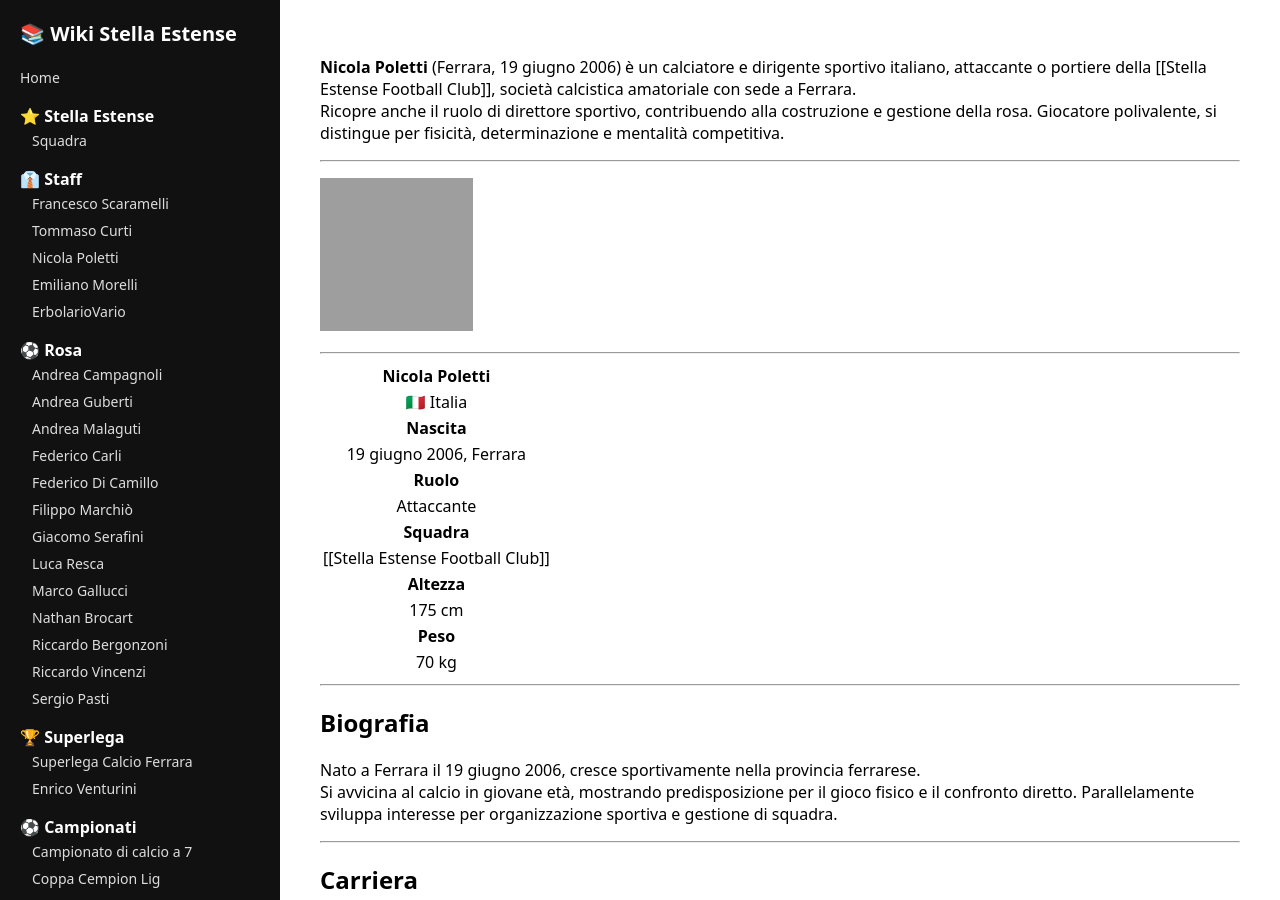
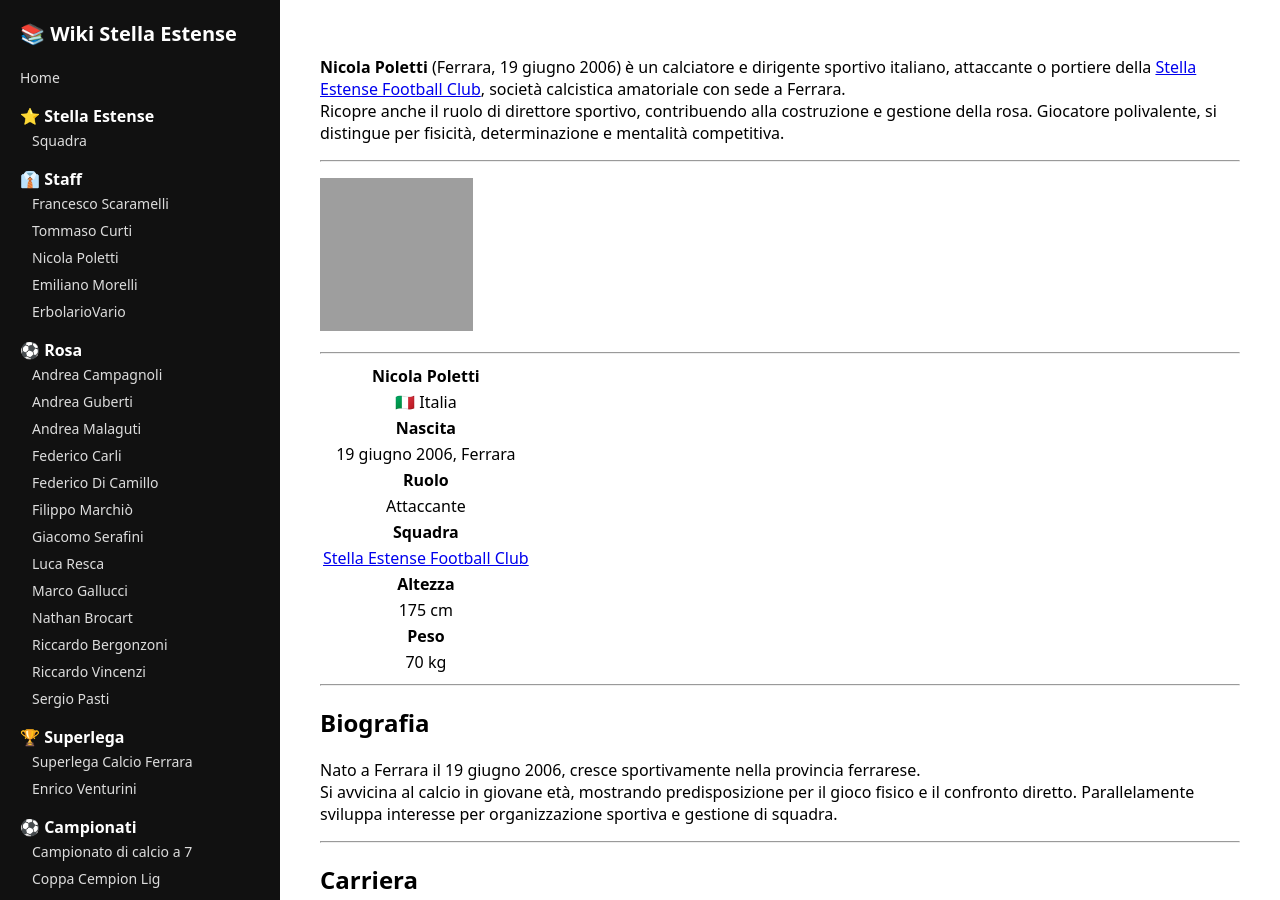
Before and after one commit to tommy-unife/Stella-Estense-Wiki, a Jekyll site: the page built from Nicola-Poletti.md, in a window 1280 px wide and 900 px high. Built offline with Jekyll 4.4.1, drawn with Linux system fonts in a browser that asks for light colours; our own code applies the rules of GitHub Pages for plain Markdown files; part of the change alters nothing that is shown; grey boxes are pictures that could not be loaded.

```diff
--- a/Nicola-Poletti.md
+++ b/Nicola-Poletti.md
@@ -1,4 +1,4 @@
-**Nicola Poletti** (Ferrara, 19 giugno 2006) è un calciatore e dirigente sportivo italiano, attaccante o portiere della [[Stella Estense Football Club]], società calcistica amatoriale con sede a Ferrara.
+**Nicola Poletti** (Ferrara, 19 giugno 2006) è un calciatore e dirigente sportivo italiano, attaccante o portiere della [Stella Estense Football Club](Stella-Estense-Football-Club.md), società calcistica amatoriale con sede a Ferrara.
 Ricopre anche il ruolo di direttore sportivo, contribuendo alla costruzione e gestione della rosa. Giocatore polivalente, si distingue per fisicità, determinazione e mentalità competitiva.
 
 ---
@@ -15,7 +15,7 @@ Ricopre anche il ruolo di direttore sportivo, contribuendo alla costruzione e ge
 | **Ruolo** |
 | Attaccante |
 | **Squadra** |
-| [[Stella Estense Football Club]] |
+| [Stella Estense Football Club](Stella-Estense-Football-Club.md)|
 | **Altezza** |
 | 175 cm |
 | **Peso** |
```
